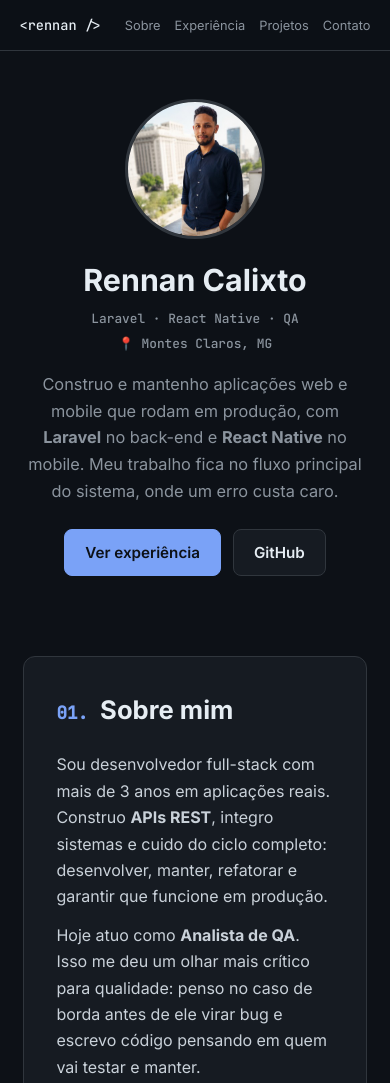
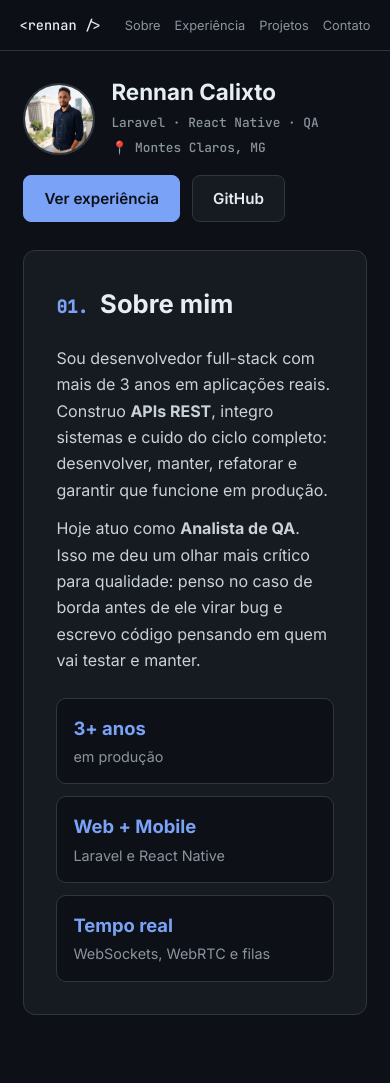
Before and after one commit to Rennancalixtos/Rennancalixtos.github.io, a plain HTML site: page index.html in a window 390 px wide. Shown: the top 1083 px of the page. Drawn offline with Linux system fonts and the light colour scheme.

Commit message:
Topo compacto: Sobre mim aparece logo de cara
Co-Authored-By: Claude Opus 5.5 <noreply@anthropic.com>

```diff
--- a/index.html
+++ b/index.html
@@ -63,7 +63,7 @@
   <link rel="preconnect" href="https://fonts.googleapis.com" />
   <link rel="preconnect" href="https://fonts.gstatic.com" crossorigin />
   <link href="https://fonts.googleapis.com/css2?family=Inter:wght@400;500;600;700&family=JetBrains+Mono:wght@500&display=swap" rel="stylesheet" />
-  <link rel="stylesheet" href="style.css" />
+  <link rel="stylesheet" href="style.css?v=3" />
 </head>
 <body>
   <header class="nav">
@@ -78,15 +78,14 @@
 
   <main id="inicio">
     <section class="hero" aria-labelledby="titulo">
-      <img class="avatar" src="rennan-calixto.jpg" width="176" height="176" alt="Foto de Rennan Calixto, desenvolvedor full-stack" fetchpriority="high" />
+      <img class="avatar" src="rennan-calixto.jpg" width="88" height="88" alt="Foto de Rennan Calixto, desenvolvedor full-stack" fetchpriority="high" />
       <div class="hero-text">
-        <h1 id="titulo"><span class="name">Rennan Calixto</span></h1>
+        <h1 id="titulo">Rennan Calixto</h1>
         <p class="meta"><span>Laravel · React Native · QA</span><span>📍 Montes Claros, MG</span></p>
-        <p class="lead">Construo e mantenho aplicações web e mobile que rodam em produção, com <strong>Laravel</strong> no back-end e <strong>React Native</strong> no mobile. Meu trabalho fica no fluxo principal do sistema, onde um erro custa caro.</p>
-        <div class="actions">
-          <a class="btn primary" href="#experiencia">Ver experiência</a>
-          <a class="btn" href="https://github.com/Rennancalixtos" target="_blank" rel="noopener">GitHub</a>
-        </div>
+      </div>
+      <div class="actions">
+        <a class="btn primary" href="#experiencia">Ver experiência</a>
+        <a class="btn" href="https://github.com/Rennancalixtos" target="_blank" rel="noopener">GitHub</a>
       </div>
     </section>
 
--- a/style.css
+++ b/style.css
@@ -38,25 +38,23 @@ main { max-width: 1000px; margin: 0 auto; padding: 0 6vw; }
 section { padding: 72px 0 0; }
 
 .hero {
-  display: grid; grid-template-columns: auto 1fr; align-items: center; gap: 40px;
-  padding: 72px 0 8px;
+  display: grid; grid-template-columns: auto 1fr auto; align-items: center; gap: 20px;
+  padding: 40px 0 0;
 }
-.hero-text { max-width: 620px; }
-h1 .name { display: block; font-size: clamp(1.9rem, 4vw, 2.6rem); line-height: 1.15; }
-h1 .role { display: block; font-size: 1.05rem; font-weight: 500; color: var(--accent); white-space: nowrap; margin-top: 4px; }
-.meta { display: flex; flex-wrap: wrap; gap: 4px 18px; font-family: "JetBrains Mono", monospace; font-size: 0.8rem; color: var(--muted); margin-bottom: 16px; }
-.hero .meta { justify-content: inherit; }
+.hero-text { min-width: 0; }
+.hero .actions { margin-top: 0; }
 .avatar {
-  width: 176px; height: 176px; border-radius: 50%;
-  border: 3px solid var(--border); object-fit: cover; object-position: center 20%; flex-shrink: 0;
+  width: 88px; height: 88px; border-radius: 50%;
+  border: 2px solid var(--border); object-fit: cover; object-position: center 20%;
 }
+h1 { font-size: 1.7rem; line-height: 1.2; margin: 0 0 6px; }
+.meta { display: flex; flex-wrap: wrap; gap: 4px 16px; font-family: "JetBrains Mono", monospace; font-size: 0.8rem; color: var(--muted); }
 .tag {
   display: inline-block;
   font-family: "JetBrains Mono", monospace; font-size: 0.8rem;
   padding: 4px 10px; border-radius: 6px;
   background: var(--surface); border: 1px solid var(--border);
 }
-h1 { margin: 0 0 10px; }
 .grad {
   background: linear-gradient(90deg, var(--accent), var(--accent2));
   -webkit-background-clip: text; background-clip: text; color: transparent;
@@ -118,9 +116,11 @@ footer {
 }
 
 @media (max-width: 720px) {
-  .hero { grid-template-columns: 1fr; justify-items: center; text-align: center; gap: 24px; padding-top: 48px; }
-  .hero .actions, .hero .meta { justify-content: center; }
-  .avatar { width: 140px; height: 140px; }
+  .hero { grid-template-columns: auto 1fr; gap: 16px; padding-top: 28px; }
+  .hero .actions { grid-column: 1 / -1; }
+
+  .avatar { width: 72px; height: 72px; }
+  h1 { font-size: 1.4rem; }
   .nav nav { gap: 14px; }
   .nav { padding: 14px 5vw; }
   .nav nav a { font-size: 0.8rem; }
@@ -156,3 +156,5 @@ footer {
 .project.featured h3 { font-size: 1.35rem; }
 .project.featured > p { flex: none; color: #c9d1d9; }
 .more { margin-top: 32px; }
+
+#sobre { margin-top: 28px; }
```
